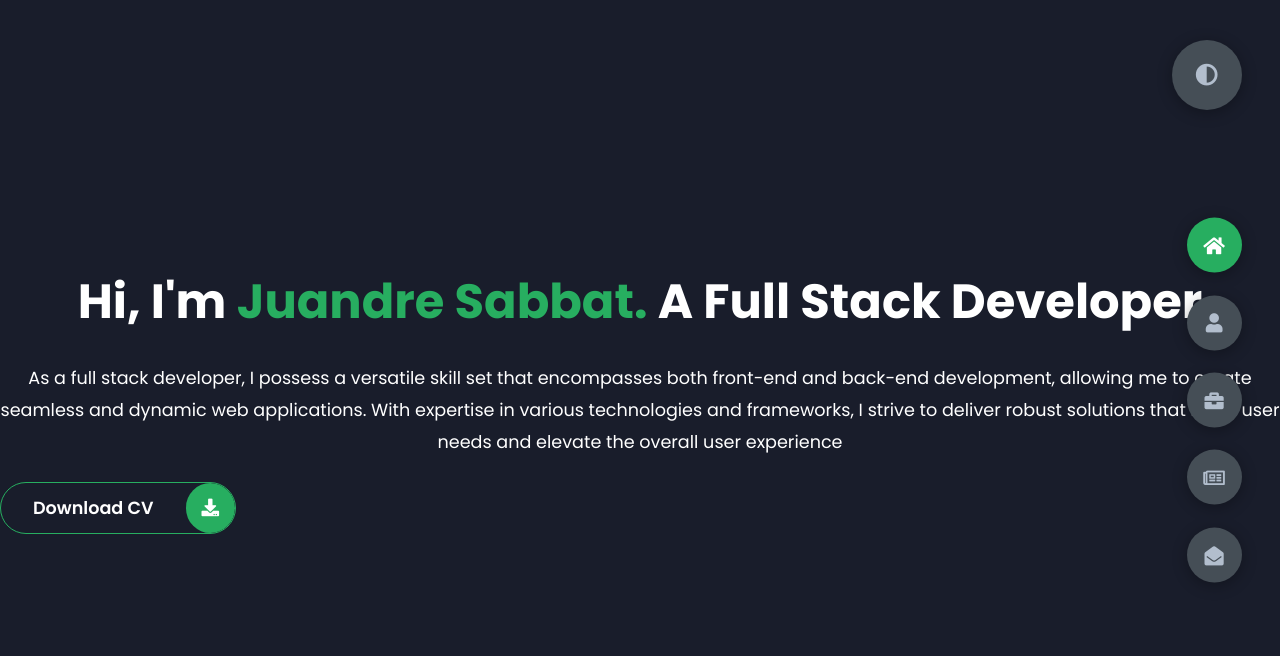
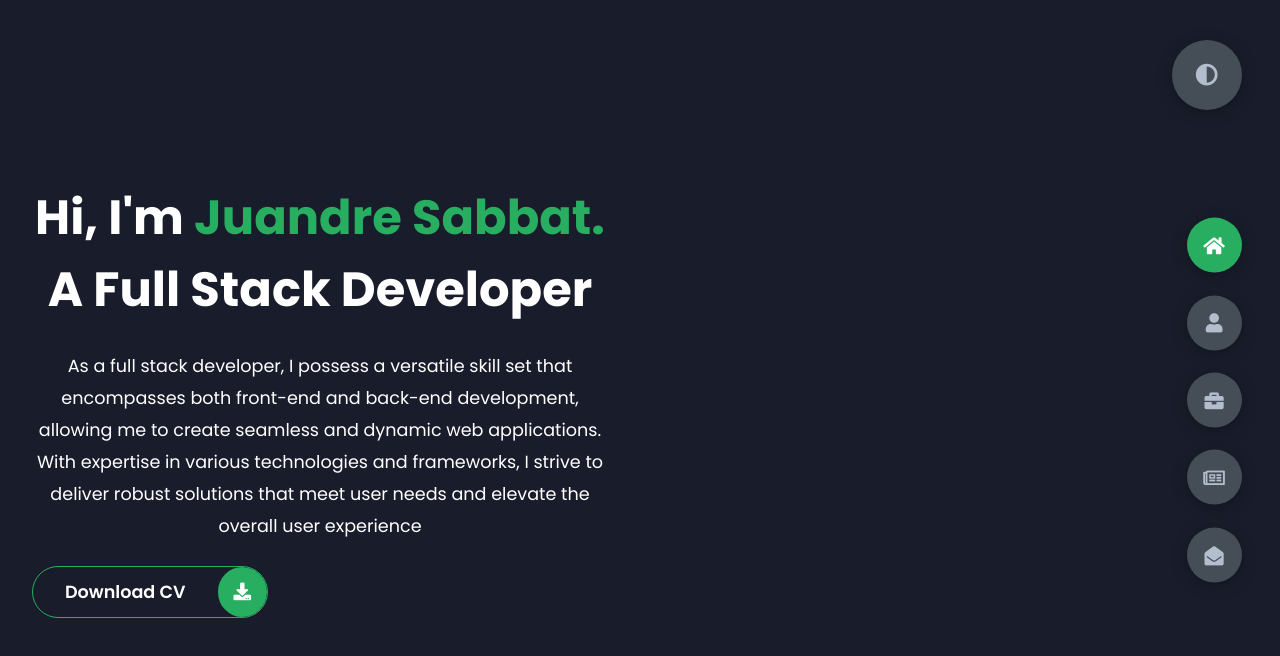
Before and after one commit to sabbatj/..j, a plain HTML site: page index.html in a window 1280 px wide. Drawn offline with Linux system fonts and the light colour scheme.

Commit message:
Update styles.css

```diff
--- a/styles/styles.css
+++ b/styles/styles.css
@@ -151,14 +151,10 @@ section {
   color: var(--color-grey-2);
   pointer-events: none;
 }
-
 /*Header-content*/
-/* Header-content */
 .header-content {
-  display: flex;
-  flex-direction: column;
-  justify-content: center;
-  align-items: center;
+  display: grid;
+  grid-template-columns: 1fr 1fr;
   min-height: 100vh;
 }
 
@@ -202,8 +198,12 @@ section {
 }
 
 .header-content .right-header {
-  text-align: center;
-  padding-right: 0; /* Remove unnecessary padding */
+  display: flex;
+  flex-direction: column;
+  justify-content: center;
+  align-items: flex-start; /* Align text to the left */
+  padding-left: 2rem; /* Add padding to the left */
+  padding-right: 2rem; /* Add padding to the right */
 }
 
 .header-content .right-header .name {
@@ -218,6 +218,7 @@ section {
   margin: 1.5rem 0;
   line-height: 2rem;
 }
+
 /*About*/
 .about-container {
   display: grid;
```
